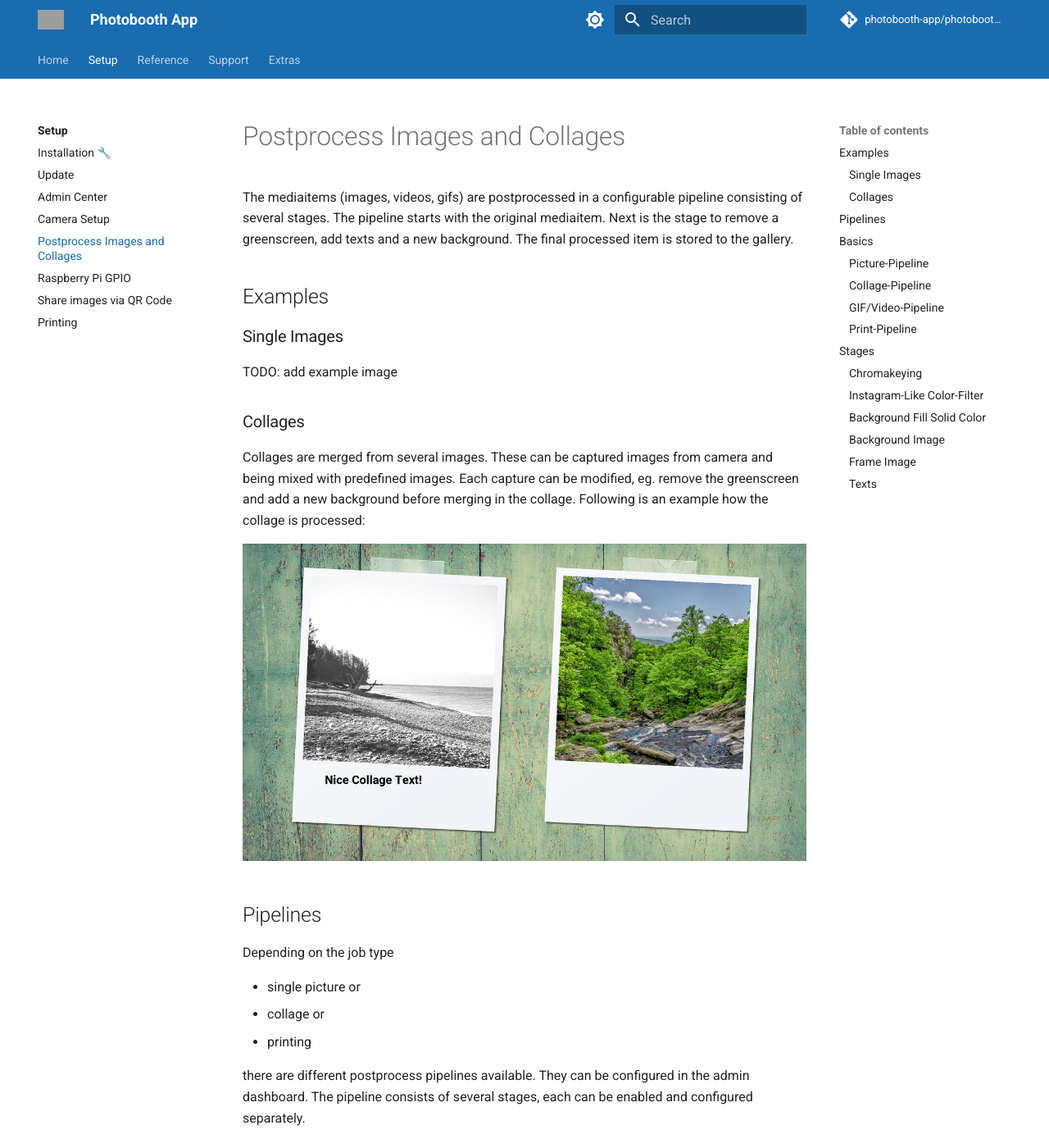
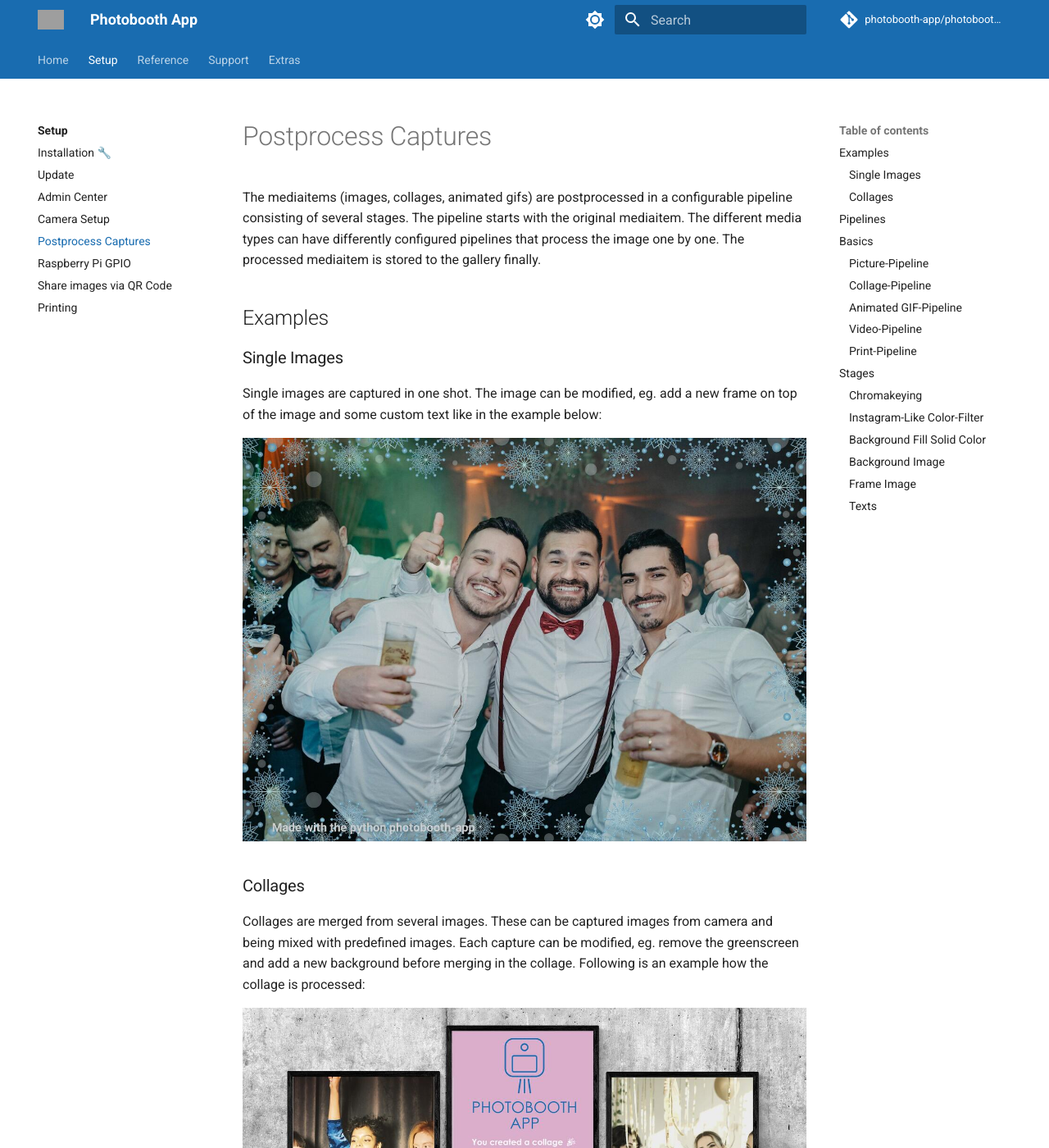
Before and after one commit to photobooth-app/photobooth-docs, an MkDocs documentation site: the page built from docs/setup/mediaprocessing.md, in a window 1280 px wide and 1400 px high. Shown: the whole window at 82% size. Built offline with MkDocs 1.6.1 and Material for MkDocs 9.7.7, drawn with Linux system fonts in a browser that asks for light colours; comment, search, counter and statistics services are not loaded; some of the changed text lies outside the part shown; grey boxes are pictures that could not be loaded.

Commit message:
update mediaprocessing docs

```diff
--- a/docs/setup/mediaprocessing.md
+++ b/docs/setup/mediaprocessing.md
@@ -1,13 +1,16 @@
-# Postprocess Images and Collages
+# Postprocess Captures
 
-The mediaitems (images, videos, gifs) are postprocessed in a configurable pipeline consisting of several stages.
-The pipeline starts with the original mediaitem. Next is the stage to remove a greenscreen, add texts and a new background. The final processed item is stored to the gallery.
+The mediaitems (images, collages, animated gifs) are postprocessed in a configurable pipeline consisting of several stages.
+The pipeline starts with the original mediaitem. The different media types can have differently configured pipelines that process the image one by one. The processed mediaitem is stored to the gallery finally.
 
 ## Examples
 
 ### Single Images
 
-TODO: add example image
+Single images are captured in one shot.
+The image can be modified, eg. add a new frame on top of the image and some custom text like in the example below:
+
+![image demo](../assets/mediaprocessing/image_demo.jpg)
 
 ### Collages
 
@@ -21,12 +24,13 @@ Following is an example how the collage is processed:
 
 Depending on the job type
 
-- single picture or
-- collage or
+- [single picture](http://localhost:8000/#/admin/config/mediaprocessing_pipeline_singleimage) or
+- [collage](http://localhost:8000/#/admin/config/mediaprocessing_pipeline_collage) or
+- [animation](http://localhost:8000/#/admin/config/mediaprocessing_pipeline_animation) or
 - printing
 
-there are different postprocess pipelines available. They can be configured in the admin dashboard.
-The pipeline consists of several stages, each can be enabled and configured separately.
+there are different postprocess pipelines available. They can be configured in the admin dashboard, so above links work only on your computer with the photobooth app running.
+The pipeline consists of several stages, each can be enabled and configured separately, see next chapter.
 
 ## Basics
 
@@ -56,7 +60,15 @@ The collage pipeline runs following stages in given sequence:
 
 ![collage pipeline example](../assets/mediaprocessing/collage_pipeline_example.png)
 
-### GIF/Video-Pipeline
+### Animated GIF-Pipeline
+
+The gifs are made out of single captures, not a video.
+The animated gif pipeline runs following stages in given sequence:
+
+  1. run single images stages (currently only texts)
+  2. line up captured images as defined in one GIF
+
+### Video-Pipeline
 
 Feature not yet implemented. You're invited to contribute. 👋
 
```
Also changed, not shown: docs/assets/mediaprocessing/collage_demo.jpg, docs/assets/mediaprocessing/image_demo.jpg (added), 1 other file.
